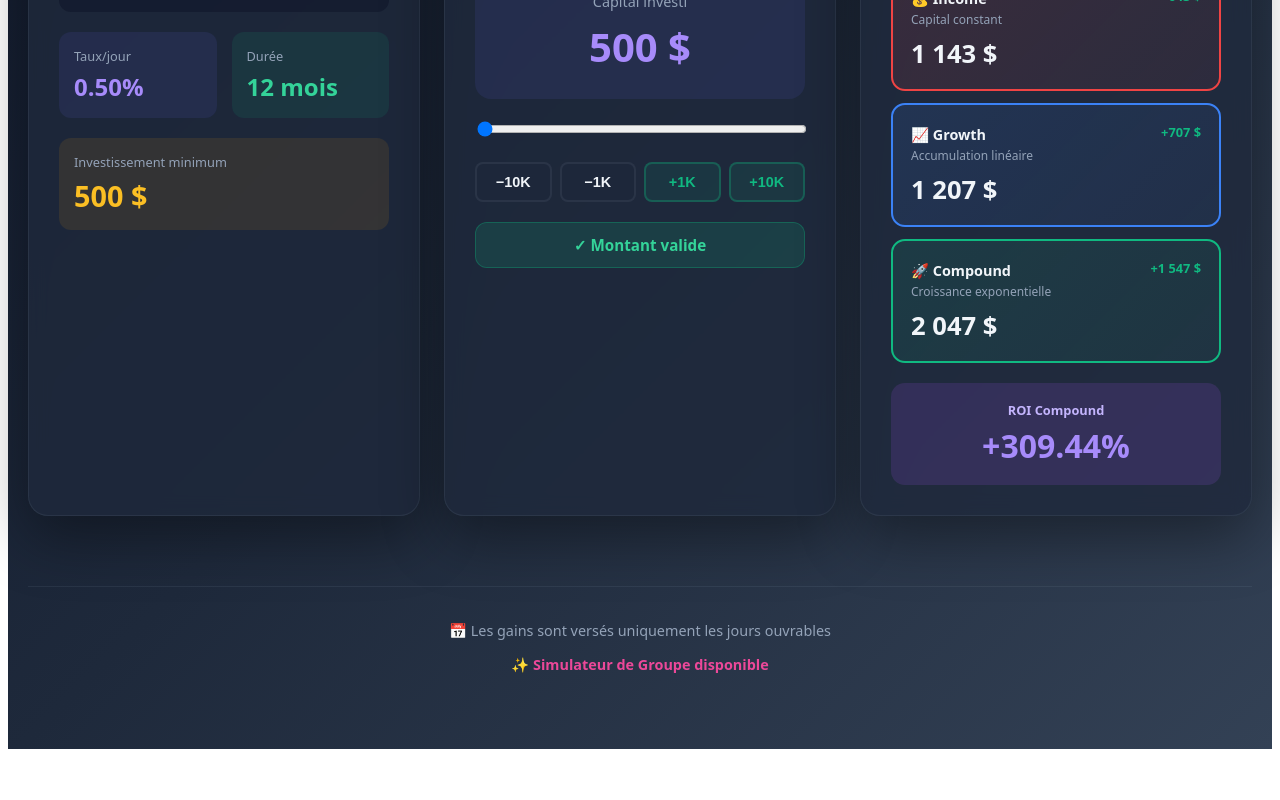
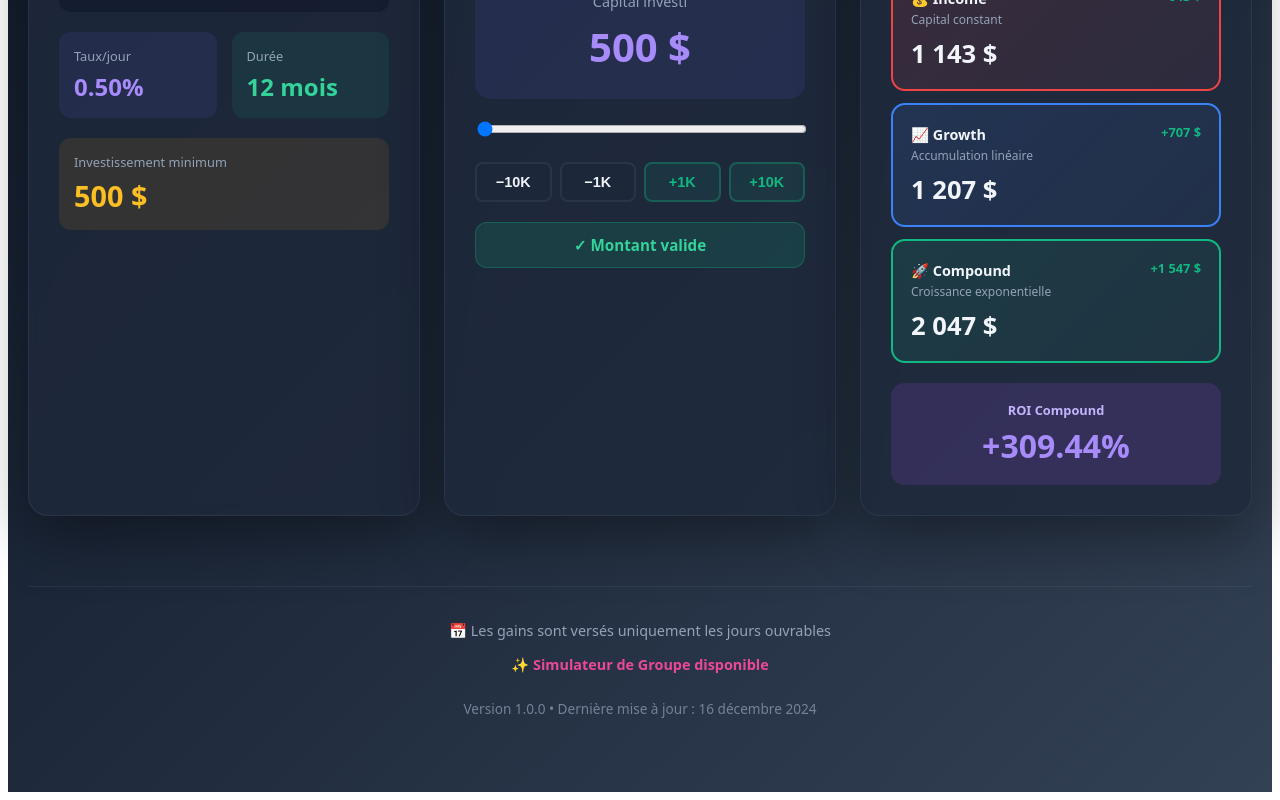
Before and after one commit to Digifab-Git/investment-calculator, a React (Vite) app: page / in a window 1280 px wide. Shown: the part 504-1304 px from the top of the page. Before the commit the page ends 1261 px from the top, so only its background shows below. Built offline with nearby package versions, Linux system fonts and the light colour scheme.

Commit message:
Update App.jsx

```diff
--- a/src/App.jsx
+++ b/src/App.jsx
@@ -36,7 +36,12 @@ function MemberInputRow({ member, index, theme, onUpdate, onDelete, canDelete })
   const handleAmountChange = (e) => {
     const newValue = e.target.value === '' ? 0 : Number(e.target.value);
     setLocalAmount(newValue);
-    onUpdate(member.id, { amount: newValue });
+  };
+
+  const handleAmountBlur = () => {
+    if (localAmount !== member.amount) {
+      onUpdate(member.id, { amount: localAmount });
+    }
   };
 
   return (
@@ -56,6 +61,7 @@ function MemberInputRow({ member, index, theme, onUpdate, onDelete, canDelete })
         type="number"
         value={localAmount}
         onChange={handleAmountChange}
+        onBlur={handleAmountBlur}
         min="0"
         step="100"
         placeholder="Montant"
@@ -592,6 +598,9 @@ export default function InvestmentCalculator() {
         <div style={{ textAlign: 'center', marginTop: '50px', padding: '20px', color: theme.textSec, fontSize: '0.9rem', borderTop: `1px solid ${theme.cardBorder}` }}>
           <p>📅 Les gains sont versés uniquement les jours ouvrables</p>
           <p style={{ marginTop: '15px', color: '#ec4899', fontWeight: '600' }}>✨ Simulateur de Groupe disponible</p>
+          <p style={{ marginTop: '25px', fontSize: '0.85rem', opacity: 0.7 }}>
+            Version 1.0.0 • Dernière mise à jour : 16 décembre 2024
+          </p>
         </div>
       </div>
     </div>
```
